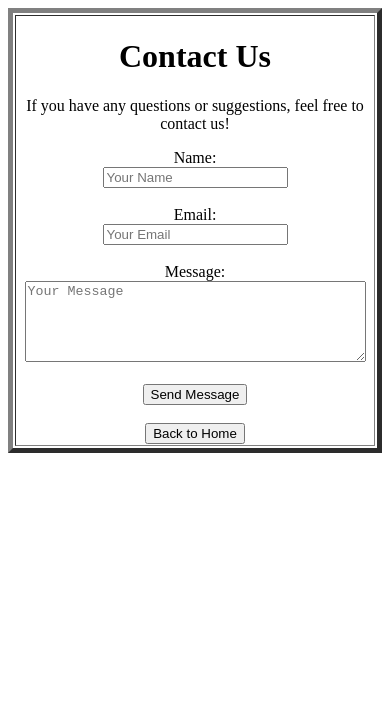
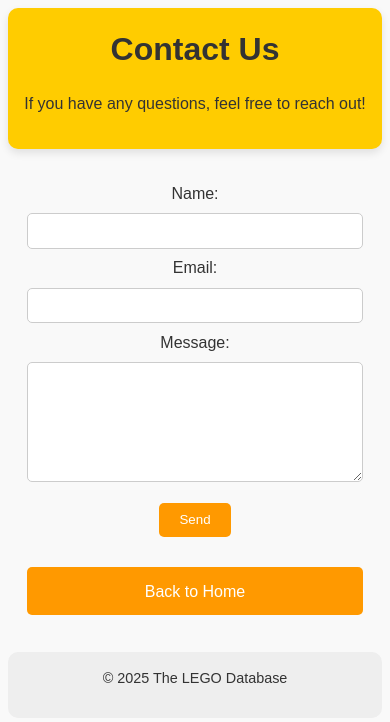
Before and after one commit to AshtonSpy/St10486273-WEDE5020-Project-Part-1-, a plain HTML site: page contact.html in a window 390 px wide. Drawn offline with Linux system fonts and the light colour scheme.

Commit message:
added  style sheet

```diff
--- a/contact.html
+++ b/contact.html
@@ -1,34 +1,39 @@
 <!DOCTYPE html>
-<html>
+<html lang="en">
 <head>
+    <meta charset="UTF-8">
+    <meta name="viewport" content="width=device-width, initial-scale=1.0">
     <title>Contact Us - LEGO Database</title>
+    <link rel="stylesheet" href="style.css">
 </head>
 <body>
-    <table border="5" width="100%" height="100%">
-        <tr>
-            <td align="center">
-                <h1>Contact Us</h1>
-                <p>If you have any questions or suggestions, feel free to contact us!</p>
+    <header>
+        <h1>Contact Us</h1>
+        <p>If you have any questions, feel free to reach out!</p>
+    </header>
 
-                <!-- Contact form -->
-                <form action="#" method="post">
-                    <label for="name">Name:</label><br>
-                    <input type="text" id="name" name="name" placeholder="Your Name" required><br><br>
+    <!-- Contact form -->
+    <section class="form-section">
+        <form action="#" method="post">
+            <label for="name">Name:</label>
+            <input type="text" id="name" name="name" required>
 
-                    <label for="email">Email:</label><br>
-                    <input type="email" id="email" name="email" placeholder="Your Email" required><br><br>
+            <label for="email">Email:</label>
+            <input type="email" id="email" name="email" required>
 
-                    <label for="message">Message:</label><br>
-                    <textarea id="message" name="message" placeholder="Your Message" rows="5" cols="40" required></textarea><br><br>
+            <label for="message">Message:</label>
+            <textarea id="message" name="message" rows="5" required></textarea>
 
-                    <button type="submit">Send Message</button>
-                </form>
+            <button type="submit">Send</button>
+        </form>
+    </section>
 
-                <br>
-                <!-- Back to home page -->
-                <a href="index.html"><button>Back to Home</button></a>
-            </td>
-        </tr>
-    </table>
+    <nav>
+        <a href="index.html" class="btn">Back to Home</a>
+    </nav>
+
+    <footer>
+        <p>&copy; 2025 The LEGO Database</p>
+    </footer>
 </body>
 </html>
--- /dev/null
+++ b/style.css
@@ -0,0 +1,129 @@
+/* ===== Reset & Base ===== */
+* {
+    margin: 0;
+    padding: 0;
+    box-sizing: border-box;
+}
+
+body {
+    font-family: Arial, Helvetica, sans-serif;
+    line-height: 1.6;
+    color: #333;
+    background: #f9f9f9;
+    text-align: center;
+    padding: 1em;
+}
+
+h1, h2, h3 {
+    margin-bottom: 0.5em;
+}
+
+p {
+    margin-bottom: 1em;
+}
+
+/* ===== Header & Footer ===== */
+header {
+    background: #ffcc00;
+    padding: 1.5em;
+    border-radius: 10px;
+    margin-bottom: 2em;
+    box-shadow: 0 4px 8px rgba(0,0,0,0.1);
+}
+
+footer {
+    margin-top: 2em;
+    padding: 1em;
+    background: #eee;
+    border-radius: 10px;
+    font-size: 0.9em;
+}
+
+/* ===== Buttons & Links ===== */
+.btn, button {
+    display: inline-block;
+    background: #ff9900;
+    color: #fff;
+    padding: 0.7em 1.5em;
+    margin: 0.5em;
+    border: none;
+    border-radius: 5px;
+    cursor: pointer;
+    text-decoration: none;
+    transition: background 0.3s ease;
+}
+
+.btn:hover, button:hover {
+    background: #cc7a00;
+}
+
+/* ===== Forms ===== */
+form {
+    margin: 1em auto;
+}
+
+input[type="text"], input[type="email"], textarea {
+    width: 90%;
+    max-width: 400px;
+    padding: 0.7em;
+    margin: 0.5em 0;
+    border: 1px solid #ccc;
+    border-radius: 5px;
+}
+
+textarea {
+    height: 120px;
+    resize: vertical;
+}
+
+/* ===== Catalogue Page ===== */
+.catalogue-list {
+    list-style-type: none;
+    padding: 0;
+    margin: 2em auto;
+    max-width: 500px;
+    text-align: center;
+}
+
+.catalogue-list li {
+    margin: 1em 0;
+}
+
+/* ===== Search Results ===== */
+.search-results {
+    display: grid;
+    grid-template-columns: repeat(auto-fit, minmax(250px, 1fr));
+    gap: 1.5em;
+    margin: 2em auto;
+    max-width: 1000px;
+}
+
+.search-results .result-card {
+    background: #fff;
+    padding: 1em;
+    border-radius: 10px;
+    box-shadow: 0 4px 8px rgba(0,0,0,0.1);
+    text-align: center;
+}
+
+.search-results img {
+    width: 100%;
+    max-width: 200px;
+    height: auto;
+    margin-bottom: 1em;
+}
+
+/* ===== Responsive Design ===== */
+@media (max-width: 600px) {
+    body {
+        padding: 0.5em;
+    }
+
+    header, footer {
+        padding: 1em;
+    }
+
+    .btn {
+        width: 90%;
+    }
+}
```
Also changed, not shown: Search.html (+39 -15 lines), catalogue.html (+52 -18 lines), index.html (+21 -20 lines).
